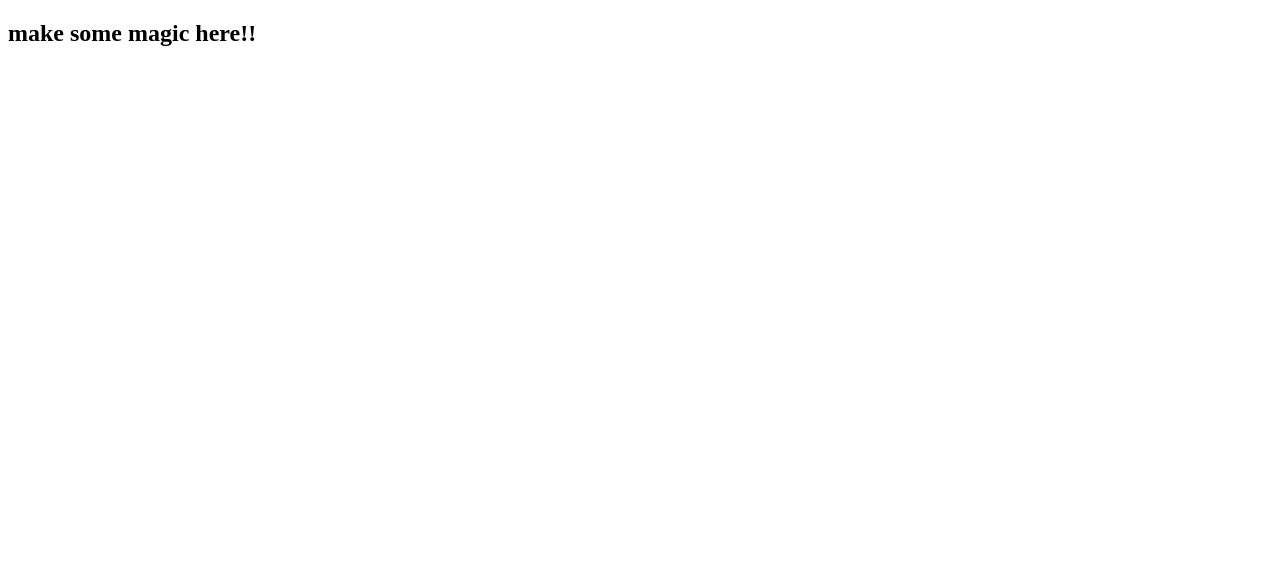
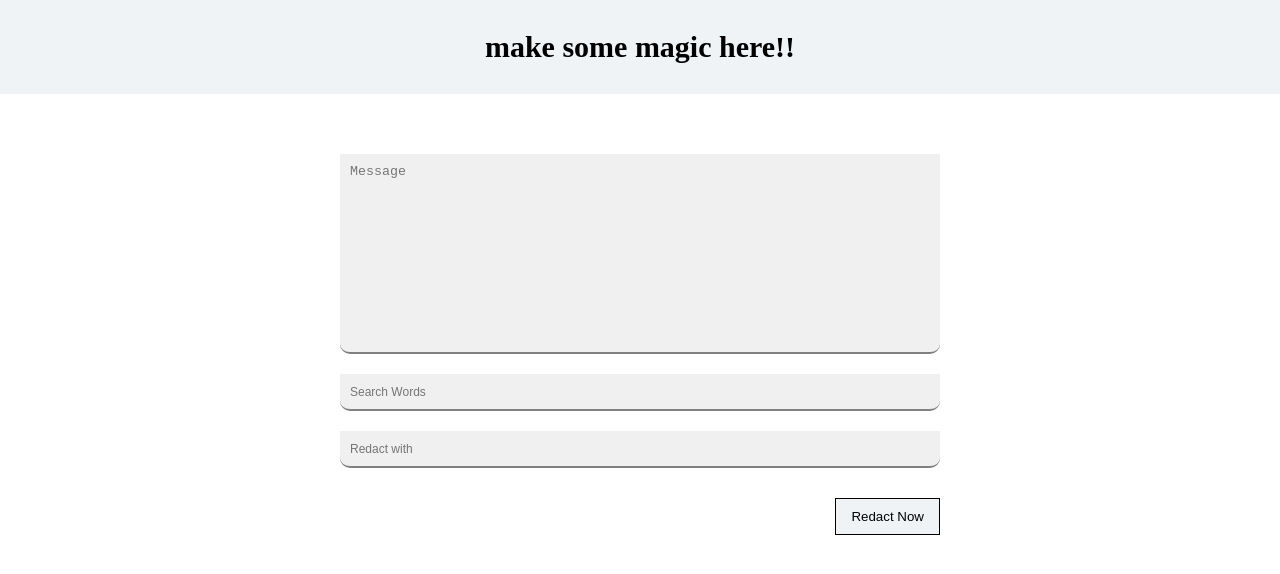
Before and after one commit to JumaCodes/Altschool-circle-81-Team-project, a plain HTML site: page index.html in a window 1280 px wide. Drawn offline with Linux system fonts and the light colour scheme.

Commit message:
Added all input Feed and Button in the Html file and done a little bit of Css and Javascript. to be continued.

```diff
--- a/app.mjs
+++ b/app.mjs
@@ -1,16 +1,37 @@
-function startApp() {
-    // Your entire app should not necessarily be coded inside this
-    // single function (though there's no penalty for that),
-    // so create and use/call additional functions from here
+ function countOccurences(string, word) {
+    return string.split(word).length - 1;
+  }
 
-    // pls remove the below and make some magic in here!
-    console.log('make magic in here!');
 
-    const header = document.querySelector('h2');
-    if(header) {
-      header.textContent = 'make some magic here!!';
+  function redactWords() {
+    var badWords = document.getElementById("searchtext").value;
+    var text = document.getElementById("query").value;
+    var wordsMatched = countOccurences(badWords, text)
+    var query = new RegExp("(\\b" + text + "\\b)", "gim");
+    var newWords = document.getElementById("newwords").value;
+    if (query.test(badWords) === true) {
+      var enew = badWords.replace(/(<span>|<\/span>)/igm, "");
+      document.getElementById("searchtext").innerHTML = enew;
+      var newe = enew.replace(query, `${newWords}`);
     }
-  };
+    document.getElementById("searchtext").value = newe;
+
+
+
+    document.getElementById("searchedwords").textContent = "total number of scanned words: " + " " + badWords.length;
+    document.getElementById("matchedwords").textContent = "total number of matched words: " + " " + wordsMatched;
+
+    document.getElementById("scrambledwords").textContent = "total number of scrambled character: " + " " + wordsMatched.length;
+  }
+
+function startApp(e) {
+  e.preventDefault();
+  // Your entire app should not necessarily be coded inside this
+  // single function (though there's no penalty for that),
+  // so create and use/call additional functions from here
+
+  // pls remove the below and make some magic in here!
+  document.getElementById("btn").addEventListener("click", redactWords)
 
   // ======= DO NOT EDIT ============== //
   export default startApp;
--- a/index.html
+++ b/index.html
@@ -10,7 +10,21 @@
 </head>
 <body>
 
-    <h2>make some magic here!!</h2>
+    <div id="header">
+      <h2 id="title">make some magic here!!</h2>
+    </div>
+
+  <form  id="search">
+      <textarea  id="searchtext" placeholder="Message"></textarea>
+      <input id="query" type="text" placeholder="Search Words">
+      <input  id="newwords" type="text" placeholder="Redact with">
+    <div class="btnContainer">
+      <button id="btn" type="button" >Redact Now</btn>
+    </div>
+    </form>
+    <div id="searchedwords"></div>
+    <div id="matchedwords"></div>
+    <div id="scrambledwords"></div>
 
     <!-- // ============= EEND DO NOT EDIT ============== // -->
     <script src="index.mjs" type="module"></script>
--- a/style.css
+++ b/style.css
@@ -0,0 +1,76 @@
+* {
+  margin: 0;
+  padding: 0;
+  box-sizing: border-box;
+}
+
+#header {
+  padding: 30px 20px;
+  background: #F0F3F6;
+}
+
+#title {
+  text-align: center;
+  font-size: 30px;
+}
+
+.main {
+background: white;;
+}
+
+#search {
+  width: 50%;
+  margin: 30px auto;
+  display: flex;
+  flex-direction: column;
+  align-items: center;
+  padding: 20px;
+}
+
+input,textarea {
+  width: 100%;
+  margin: 10px 0px;
+  padding: 10px;
+  background: #F0F0F1;
+  border: none;
+  border-bottom: 2px solid gray;
+  border-bottom-left-radius: 10px;
+  border-bottom-right-radius: 10px;
+  outline: none;
+}
+textarea {
+  height: 200px;
+  resize: none;
+}
+
+
+input::placeholder {
+  font-size: 12px;
+}
+
+input:focus {
+  background: white;
+  color: black;
+  border: 2px solid orange;
+}
+
+input:focus::placeholder {
+  color: black;
+}
+
+
+
+.btnContainer{
+  display: flex;
+  justify-content: right;
+  align-items: right;
+  width: 100%;
+  margin-top: 20px;
+}
+
+#btn {
+  padding: 10px 15px;
+  background: #F0F3F6;
+  color: black;
+  border: 1px solid black;
+}
```
Also changed, not shown: 3 other files.
